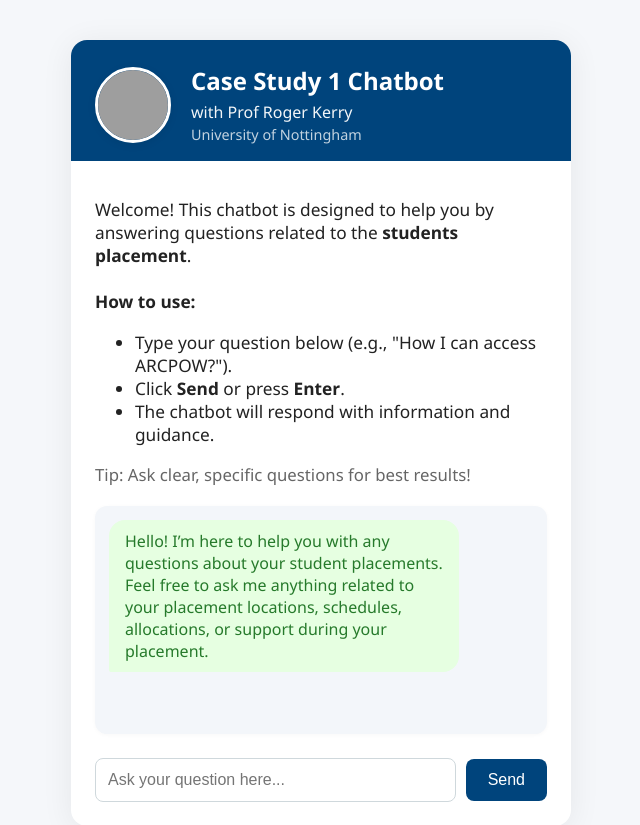
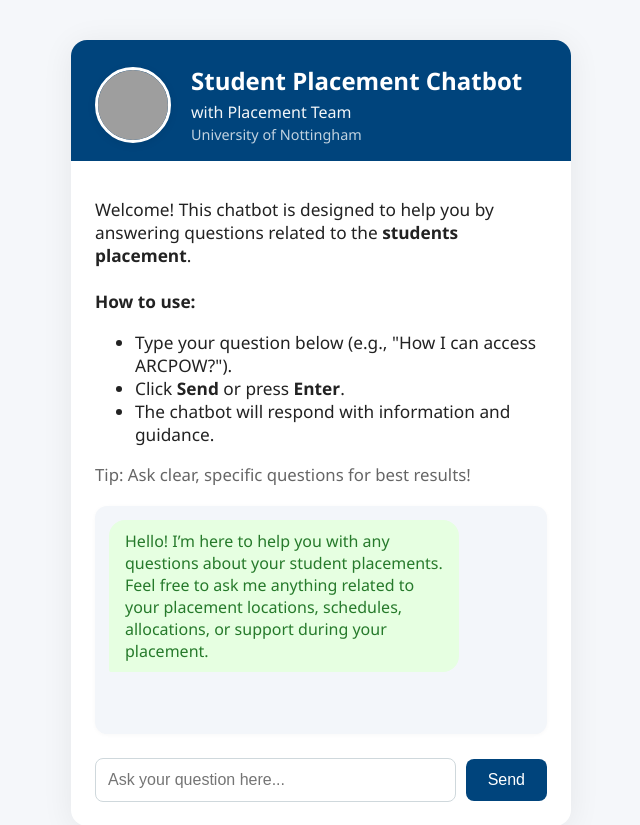
Before and after one commit to KamJan/erica01, a Flask app: page / in a window 1280 px wide. Shown: the top 825 px of the page, without its empty margins (319-959 px from the left). Run offline with Flask 3, Linux system fonts and the light colour scheme; grey boxes are pictures that could not be loaded.

Commit message:
Update index.html

```diff
--- a/templates/index.html
+++ b/templates/index.html
@@ -123,8 +123,8 @@
         <div class="header">
             <img class="profile-img" src="https://www.google.com/imgres?q=students%20placement%20icon&imgurl=https%3A%2F%2Fimg.freepik.com%2Fpremium-vector%2Fstudent-location-icon_194117-1242.jpg&imgrefurl=https%3A%2F%2Fwww.freepik.com%2Fpremium-vector%2Fstudent-location-icon_234257434.htm&docid=DWC4i1wjBqbubM&tbnid=FWIcrW5iftYYeM&vet=12ahUKEwjgicbmy76OAxWDXkEAHVwnAbgQM3oECF4QAA..i&w=626&h=626&hcb=2&itg=1&ved=2ahUKEwjgicbmy76OAxWDXkEAHVwnAbgQM3oECF4QAA" alt="ERICA">
             <div class="header-text">
-                <h1>Case Study 1 Chatbot</h1>
-                <p>with Prof Roger Kerry<br><span style="font-size:0.9em;opacity:0.8;">University of Nottingham</span></p>
+                <h1>Student Placement Chatbot</h1>
+                <p>with Placement Team<br><span style="font-size:0.9em;opacity:0.8;">University of Nottingham</span></p>
             </div>
         </div>
         <div class="intro">
```
